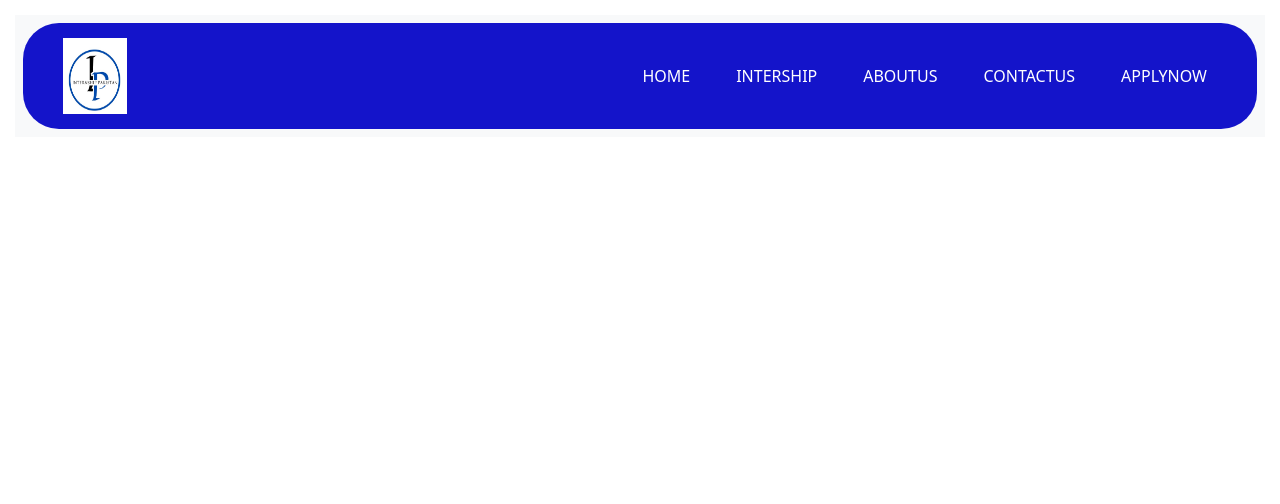
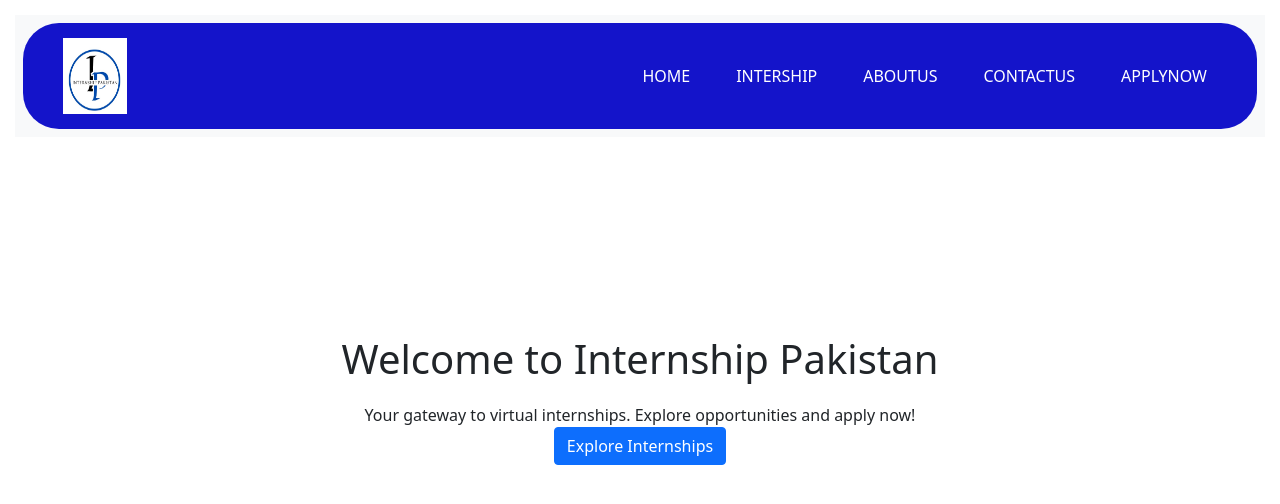
Before and after one commit to Kainatfatima1605/intership-website, a plain HTML site: page index.html in a window 1280 px wide. Drawn offline with nearby package versions, Linux system fonts and the light colour scheme.

Commit message:
hero section done

```diff
--- a/index.html
+++ b/index.html
@@ -48,7 +48,9 @@
     <!-- ----------------------- nav bar end -------------------- -->
 <!-- -----------hero section start ------------------ -->
 <div class="hero" id="home">
-
+    <h1>Welcome to Internship Pakistan</h1>
+    <p>Your gateway to virtual internships. Explore opportunities and apply now!</p>
+    <button class="btn btn-primary" id="btn1">Explore Internships</button>
 </div>
     <script src="https://cdn.jsdelivr.net/npm/bootstrap@5.0.2/dist/js/bootstrap.bundle.min.js"
         integrity="sha384-MrcW6ZMFYlzcLA8Nl+NtUVF0sA7MsXsP1UyJoMp4YLEuNSfAP+JcXn/tWtIaxVXM"
--- a/style.css
+++ b/style.css
@@ -31,3 +31,19 @@ box-sizing: border-box;
     height: 12vh;
     width: 8vw;
 }
+
+.hero {
+    display: flex;
+    justify-content: center;
+    align-items: center;
+     height: 100vh;
+     text-align: center;
+    flex-direction: column; }
+
+h1, p {
+    margin: 0;
+}
+
+ p {
+    margin-top: 20px;
+ }
```
